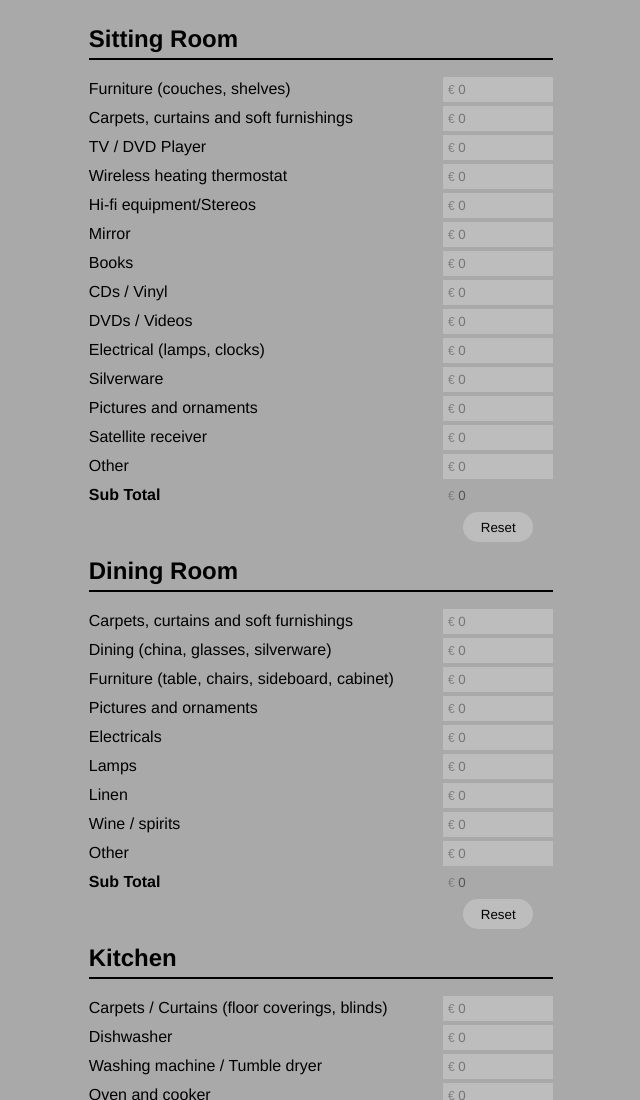
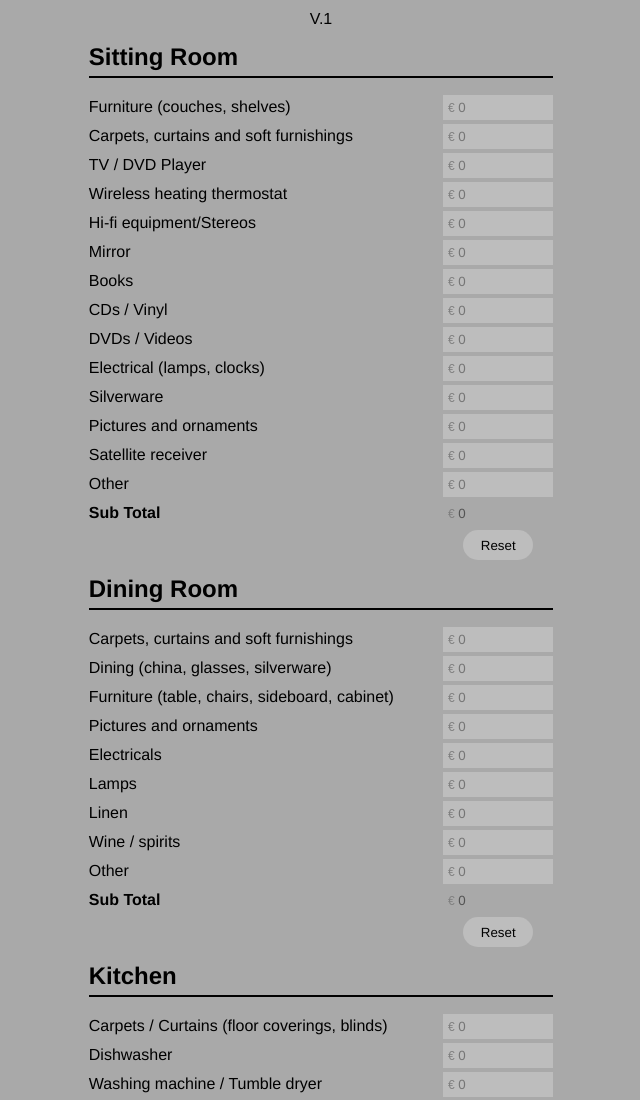
Before and after one commit to Sergii-Kostanets/calculator, a plain HTML site: page index.html in a window 1280 px wide. Shown: the top 1100 px of the page, without its empty margins (319-959 px from the left). Drawn offline with Linux system fonts and the light colour scheme.

Commit message:
add version

```diff
--- a/index.html
+++ b/index.html
@@ -21,6 +21,19 @@
             justify-content: center;
             background-color: darkgray;
             padding: 10px 0;
+        }
+
+        nav{
+            margin: 0 auto;
+        }
+
+        a{
+            text-decoration: none;
+            color: black;
+        }
+
+        li{
+            list-style-type: none;
         }
 
         .calculator{
@@ -85,6 +98,13 @@
     </style>
 </head>
 <body>
+    <nav>
+        <ul>
+            <li>
+                <a href="/">V.1</a>
+            </li>
+        </ul>
+    </nav>
     <div class="calculator">
 
         <h2>Sitting Room</h2>
```
